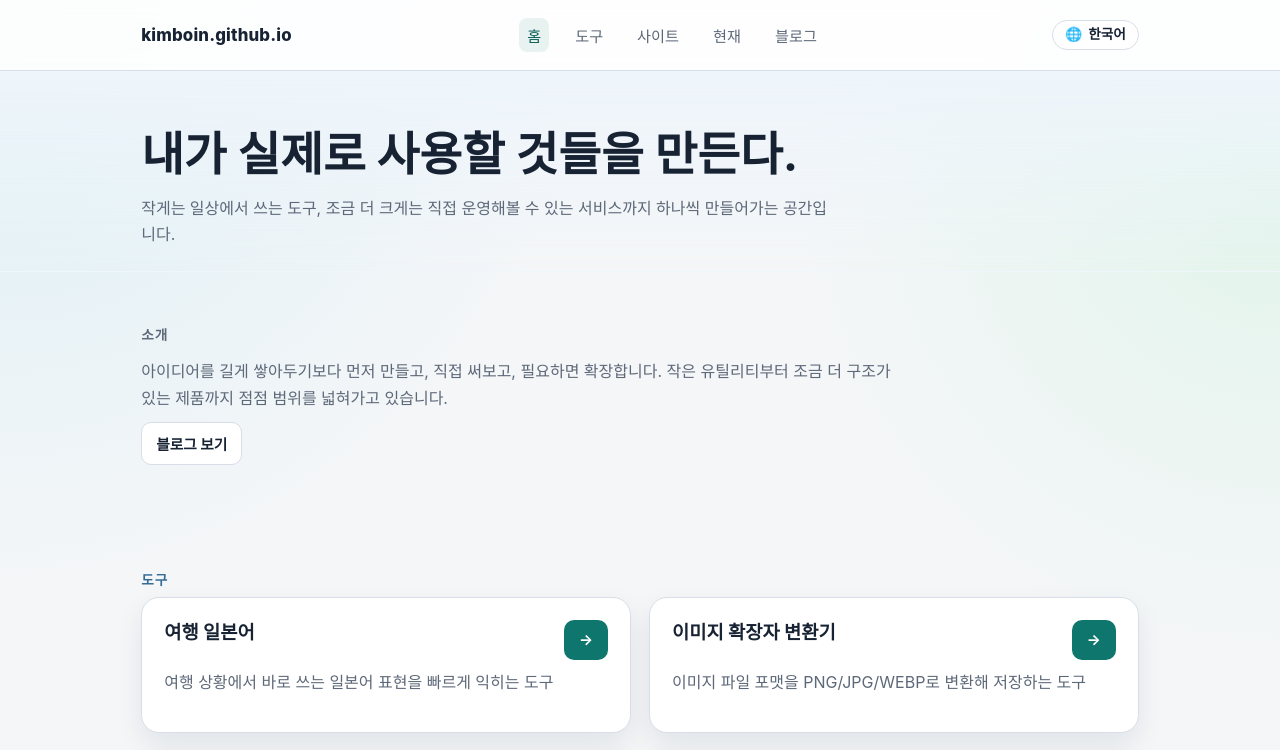
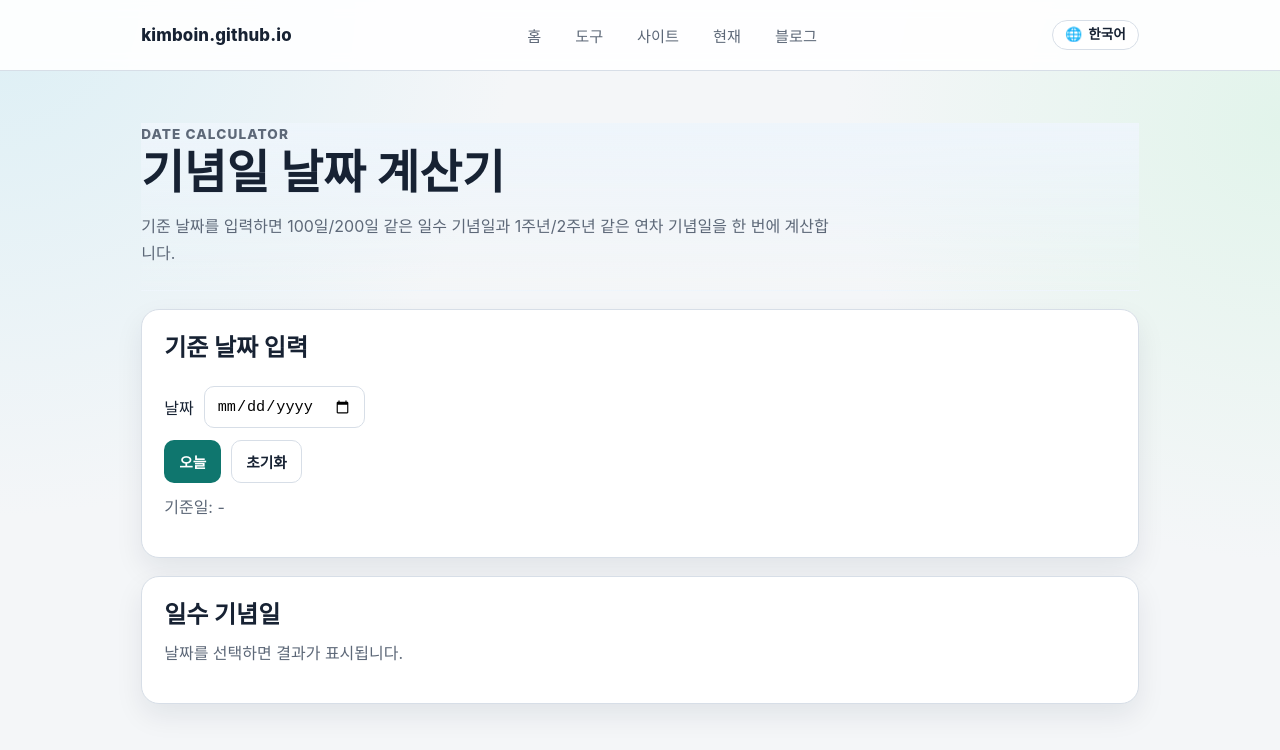
Before and after one commit to kimboin/kimboin.github.io, a React (Vite) app: page /date-anniversary-calculator in a window 1280 px wide. Before the commit this address led to /. Shown: the top 750 px of the page. Built offline with nearby package versions, Linux system fonts and the light colour scheme.

Commit message:
기념일 계산기 추가

```diff
--- a/src/App.jsx
+++ b/src/App.jsx
@@ -12,6 +12,7 @@ import TextCounterPage from './pages/TextCounterPage';
 import KanaTracePage from './pages/KanaTracePage';
 import TravelJapanesePage from './pages/TravelJapanesePage';
 import ImageFormatConverterPage from './pages/ImageFormatConverterPage';
+import DateAnniversaryCalculatorPage from './pages/DateAnniversaryCalculatorPage';
 
 function App() {
   return (
@@ -30,6 +31,7 @@ function App() {
         <Route path="/kana-trace" element={<KanaTracePage />} />
         <Route path="/travel-japanese" element={<TravelJapanesePage />} />
         <Route path="/image-format-converter" element={<ImageFormatConverterPage />} />
+        <Route path="/date-anniversary-calculator" element={<DateAnniversaryCalculatorPage />} />
         <Route path="*" element={<Navigate to="/" replace />} />
       </Routes>
     </SiteLayout>
--- a/src/components/AnalyticsTracker.jsx
+++ b/src/components/AnalyticsTracker.jsx
@@ -8,7 +8,8 @@ const TOOL_NAME_BY_PATH = {
   '/text-counter': 'text-counter',
   '/kana-trace': 'kana-trace',
   '/travel-japanese': 'travel-japanese',
-  '/image-format-converter': 'image-format-converter'
+  '/image-format-converter': 'image-format-converter',
+  '/date-anniversary-calculator': 'date-anniversary-calculator'
 };
 
 function AnalyticsTracker() {
--- a/src/components/SeoMeta.jsx
+++ b/src/components/SeoMeta.jsx
@@ -44,6 +44,11 @@ const META_BY_ROUTE = [
     match: (path) => path === '/travel-japanese',
     title: 'Travel Japanese | 여행 일본어',
     description: '일본 여행에서 자주 쓰는 회화를 카테고리별로 빠르게 확인하는 페이지'
+  },
+  {
+    match: (path) => path === '/date-anniversary-calculator',
+    title: '기념일 날짜 계산기 | Date Anniversary Calculator',
+    description: '기준 날짜를 입력하면 100일/200일/300일과 1주년/2주년 같은 기념일 날짜를 빠르게 계산하는 도구'
   },
   {
     match: (path) => path === '/sites' || path === '/products',
--- a/src/data/content.js
+++ b/src/data/content.js
@@ -80,6 +80,22 @@ export const tools = [
     openUrl: '/lotto-random-generator/'
   },
   {
+    slug: 'date-anniversary-calculator',
+    name: 'Date Anniversary Calculator',
+    nameKo: '기념일 날짜 계산기',
+    oneLiner: '특정 날짜 기준으로 100일/200일/300일과 n주년 기념일을 계산하는 도구',
+    oneLinerEn: 'Calculate 100/200/300-day milestones and yearly anniversaries from a base date.',
+    why: '기념일 날짜를 손으로 하나씩 계산할 때마다 헷갈려서, 기준일만 입력하면 자주 찾는 날짜를 바로 확인할 수 있도록 만들었습니다.',
+    whyEn: 'I wanted a quick way to check milestone dates without manual date counting each time.',
+    how: [
+      '기준이 되는 날짜를 입력합니다.',
+      '100일, 200일, 300일 등 일수 기념일을 확인합니다.',
+      '1주년, 2주년 등 연차 기념일을 함께 확인합니다.'
+    ],
+    learned: '날짜 계산 도구는 입력 단계를 줄이고 결과를 한 화면에 묶을 때 사용성이 높아집니다.',
+    openUrl: '/date-anniversary-calculator/'
+  },
+  {
     slug: 'kana-trace',
     name: 'Kana Trace',
     nameKo: '히라가나 가타카나 연습',
--- /dev/null
+++ b/src/pages/DateAnniversaryCalculatorPage.jsx
@@ -0,0 +1,195 @@
+import { useMemo, useState } from 'react';
+import { trackEvent } from '../lib/analytics';
+import { useLanguage } from '../lib/language';
+
+const DAY_MILESTONES = [100, 200, 300, 400, 500, 600, 700, 800, 900, 1000];
+
+const COPY = {
+  ko: {
+    kicker: 'DATE CALCULATOR',
+    title: '기념일 날짜 계산기',
+    description: '기준 날짜를 입력하면 100일/200일 같은 일수 기념일과 1주년/2주년 같은 연차 기념일을 한 번에 계산합니다.',
+    inputTitle: '기준 날짜 입력',
+    inputLabel: '날짜',
+    inputAria: '기념일 계산 기준 날짜',
+    today: '오늘',
+    clear: '초기화',
+    dayResultTitle: '일수 기념일',
+    empty: '날짜를 선택하면 결과가 표시됩니다.',
+    basePrefix: '기준일',
+    dayLabel: (value) => `${value}일`,
+  },
+  en: {
+    kicker: 'DATE CALCULATOR',
+    title: 'Date Anniversary Calculator',
+    description: 'Pick a base date to calculate day milestones (100/200/300...) and yearly anniversaries (1st, 2nd...).',
+    inputTitle: 'Base Date',
+    inputLabel: 'Date',
+    inputAria: 'Base date for anniversary calculator',
+    today: 'Today',
+    clear: 'Clear',
+    dayResultTitle: 'Day Milestones',
+    empty: 'Select a date to see anniversary milestones.',
+    basePrefix: 'Base date',
+    dayLabel: (value) => `Day ${value}`,
+  }
+};
+
+function formatDateInput(date) {
+  const year = date.getFullYear();
+  const month = String(date.getMonth() + 1).padStart(2, '0');
+  const day = String(date.getDate()).padStart(2, '0');
+  return `${year}-${month}-${day}`;
+}
+
+function parseDateInput(value) {
+  if (!value) {
+    return null;
+  }
+  const match = value.match(/^(\d{4})-(\d{2})-(\d{2})$/);
+  if (!match) {
+    return null;
+  }
+
+  const year = Number(match[1]);
+  const monthIndex = Number(match[2]) - 1;
+  const day = Number(match[3]);
+  const utcDate = new Date(Date.UTC(year, monthIndex, day));
+
+  if (
+    utcDate.getUTCFullYear() !== year ||
+    utcDate.getUTCMonth() !== monthIndex ||
+    utcDate.getUTCDate() !== day
+  ) {
+    return null;
+  }
+
+  return utcDate;
+}
+
+function addUtcDays(date, days) {
+  const result = new Date(date.getTime());
+  result.setUTCDate(result.getUTCDate() + days);
+  return result;
+}
+
+function formatDisplayDate(date, language) {
+  const locale = language === 'ko' ? 'ko-KR' : 'en-US';
+  const parts = new Intl.DateTimeFormat(locale, {
+    year: 'numeric',
+    month: 'long',
+    day: 'numeric',
+    weekday: 'short',
+    timeZone: 'UTC'
+  }).formatToParts(date);
+
+  const weekday = parts.find((part) => part.type === 'weekday')?.value || '';
+  const dateText = parts
+    .filter((part) => part.type !== 'weekday')
+    .map((part) => part.value)
+    .join('')
+    .trim();
+
+  return weekday ? `${dateText} (${weekday})` : dateText;
+}
+
+function DateAnniversaryCalculatorPage() {
+  const { language } = useLanguage();
+  const copy = COPY[language] || COPY.ko;
+  const [dateInput, setDateInput] = useState('');
+
+  const baseDate = useMemo(() => parseDateInput(dateInput), [dateInput]);
+
+  const dayMilestones = useMemo(() => {
+    if (!baseDate) {
+      return [];
+    }
+    return DAY_MILESTONES.map((days) => ({
+      label: copy.dayLabel(days),
+      date: addUtcDays(baseDate, days)
+    }));
+  }, [baseDate, copy]);
+
+  function onPickToday() {
+    const today = new Date();
+    const formatted = formatDateInput(today);
+    setDateInput(formatted);
+    trackEvent('tool_generate', {
+      tool_name: 'date-anniversary-calculator',
+      action: 'pick-today'
+    });
+  }
+
+  function onClear() {
+    if (!dateInput) {
+      return;
+    }
+    setDateInput('');
+    trackEvent('tool_reset', { tool_name: 'date-anniversary-calculator' });
+  }
+
+  function onChangeDate(nextValue) {
+    setDateInput(nextValue);
+    if (nextValue) {
+      trackEvent('tool_generate', {
+        tool_name: 'date-anniversary-calculator',
+        action: 'input-date'
+      });
+    }
+  }
+
+  return (
+    <section className="section">
+      <div className="container tool-layout">
+        <header className="hero tool-hero">
+          <p className="kicker">{copy.kicker}</p>
+          <h1>{copy.title}</h1>
+          <p>{copy.description}</p>
+        </header>
+
+        <section className="card anniversary-input-card">
+          <h2>{copy.inputTitle}</h2>
+          <div className="anniversary-input-row">
+            <label htmlFor="anniversary-date">{copy.inputLabel}</label>
+            <input
+              id="anniversary-date"
+              type="date"
+              value={dateInput}
+              onChange={(event) => onChangeDate(event.target.value)}
+              aria-label={copy.inputAria}
+            />
+          </div>
+          <div className="actions">
+            <button type="button" className="button primary" onClick={onPickToday}>
+              {copy.today}
+            </button>
+            <button type="button" className="button ghost" onClick={onClear}>
+              {copy.clear}
+            </button>
+          </div>
+          <p className="anniversary-base-text">
+            {copy.basePrefix}: {baseDate ? formatDisplayDate(baseDate, language) : '-'}
+          </p>
+        </section>
+
+        <section className="card">
+          <h2>{copy.dayResultTitle}</h2>
+          {baseDate ? (
+            <div className="anniversary-grid" aria-live="polite">
+              {dayMilestones.map((item) => (
+                <article className="anniversary-item" key={item.label}>
+                  <p>{item.label}</p>
+                  <strong>{formatDisplayDate(item.date, language)}</strong>
+                </article>
+              ))}
+            </div>
+          ) : (
+            <p>{copy.empty}</p>
+          )}
+        </section>
+      </div>
+    </section>
+  );
+}
+
+export default DateAnniversaryCalculatorPage;
--- a/src/styles.css
+++ b/src/styles.css
@@ -918,6 +918,49 @@ textarea:focus-visible {
   font-weight: 600;
 }
 
+.anniversary-input-card {
+  display: grid;
+  gap: 12px;
+}
+
+.anniversary-input-row {
+  display: flex;
+  flex-wrap: wrap;
+  align-items: center;
+  gap: 10px;
+}
+
+.anniversary-input-row input {
+  border: 1px solid var(--border);
+  border-radius: 10px;
+  padding: 10px 12px;
+  font-size: 0.95rem;
+}
+
+.anniversary-base-text {
+  margin: 0;
+  color: var(--muted);
+}
+
+.anniversary-grid {
+  display: grid;
+  gap: 10px;
+  grid-template-columns: repeat(auto-fit, minmax(210px, 1fr));
+}
+
+.anniversary-item {
+  border: 1px solid var(--border);
+  border-radius: 12px;
+  background: #f7fafc;
+  padding: 12px;
+}
+
+.anniversary-item p {
+  margin: 0 0 8px;
+  color: var(--primary-strong);
+  font-weight: 700;
+}
+
 @media (max-width: 980px) {
   .grid.three {
     grid-template-columns: repeat(2, minmax(0, 1fr));
```
Also changed, not shown: 5 other files (tests, documents, lock files or other folders).
